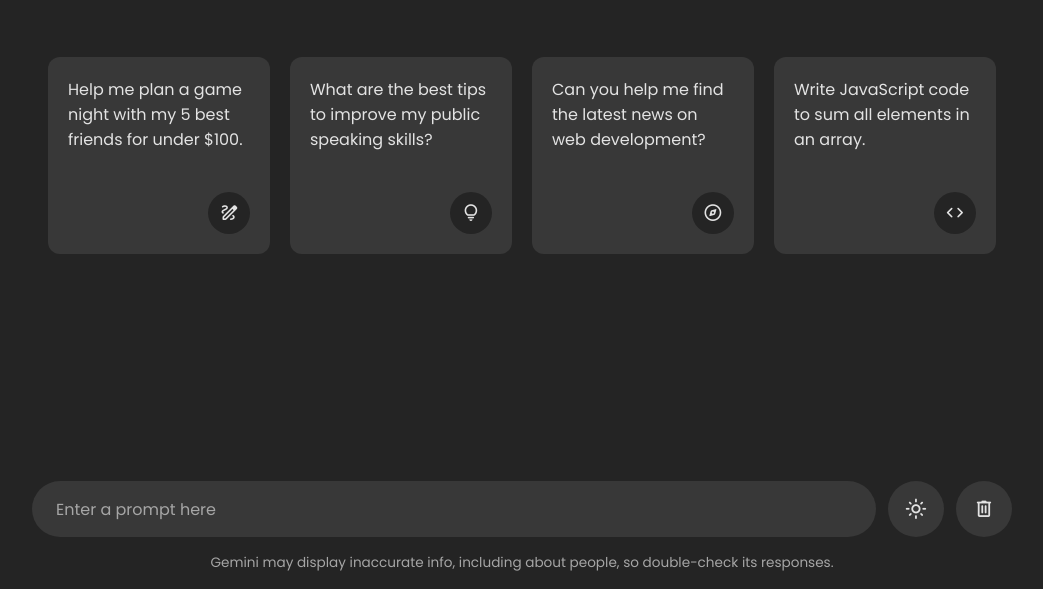
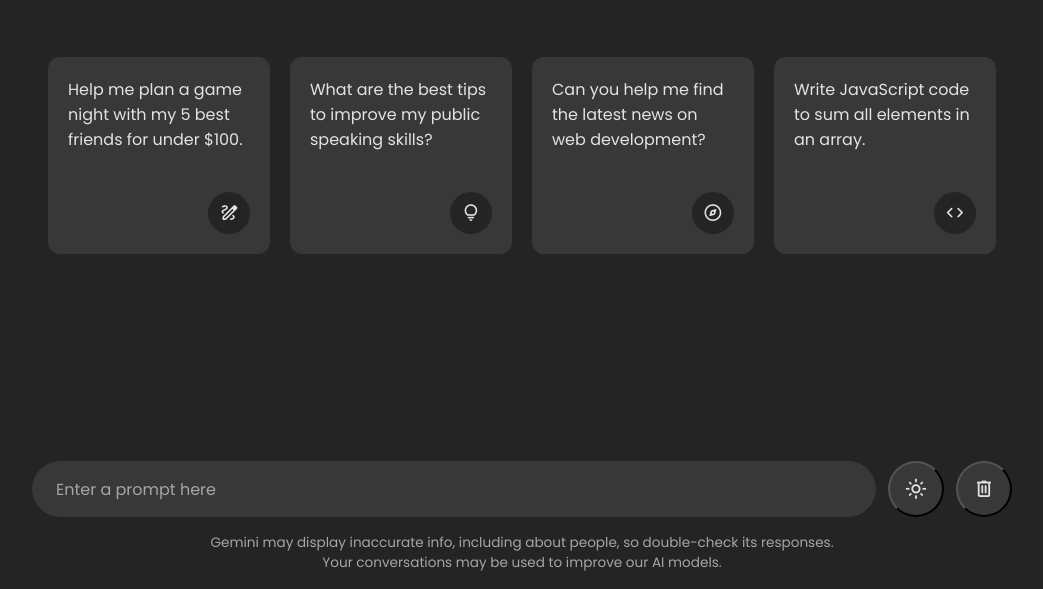
Before and after one commit to Thirumalaivasangj3/Gemini-bot-clone, a plain HTML site: page index.html in a window 1280 px wide. Shown: the part 211-800 px from the top of the page, without its empty margins (118-1161 px from the left). Drawn offline with nearby package versions, Linux system fonts and the light colour scheme.

Commit message:
Update index.html

```diff
--- a/index.html
+++ b/index.html
@@ -7,6 +7,7 @@
   <!-- Linking Google Fonts For Icons -->
   <link rel="stylesheet" href="https://fonts.googleapis.com/css2?family=Material+Symbols+Rounded:opsz,wght,FILL,GRAD@24,400,0,0" />
   <link rel="stylesheet" href="/style.css">
+  <link rel="icon" href="gemini-icon.png" type="image/png">
 </head>
 <body>
   <header class="header">
@@ -35,8 +36,6 @@
     </ul>
   </header>
 
-
-
   <!-- Chat List / Container -->
   <div class="chat-list"></div>
 
@@ -45,15 +44,16 @@
     <form action="#" class="typing-form">
       <div class="input-wrapper">
         <input type="text" placeholder="Enter a prompt here" class="typing-input" required />
-        <button id="send-message-button" class="icon material-symbols-rounded">send</button>
+        <button type="submit" id="send-message-button" class="icon material-symbols-rounded">send</button>
       </div>
       <div class="action-buttons">
-        <span id="theme-toggle-button" class="icon material-symbols-rounded">light_mode</span>
-        <span id="delete-chat-button" class="icon material-symbols-rounded">delete</span>
+        <button type="button" id="theme-toggle-button" class="icon material-symbols-rounded">light_mode</button>
+        <button type="button" id="delete-chat-button" class="icon material-symbols-rounded">delete</button>
       </div>
     </form>
     <p class="disclaimer-text">
       Gemini may display inaccurate info, including about people, so double-check its responses.
+      <br>Your conversations may be used to improve our AI models.
     </p>
   </div>
 
```
